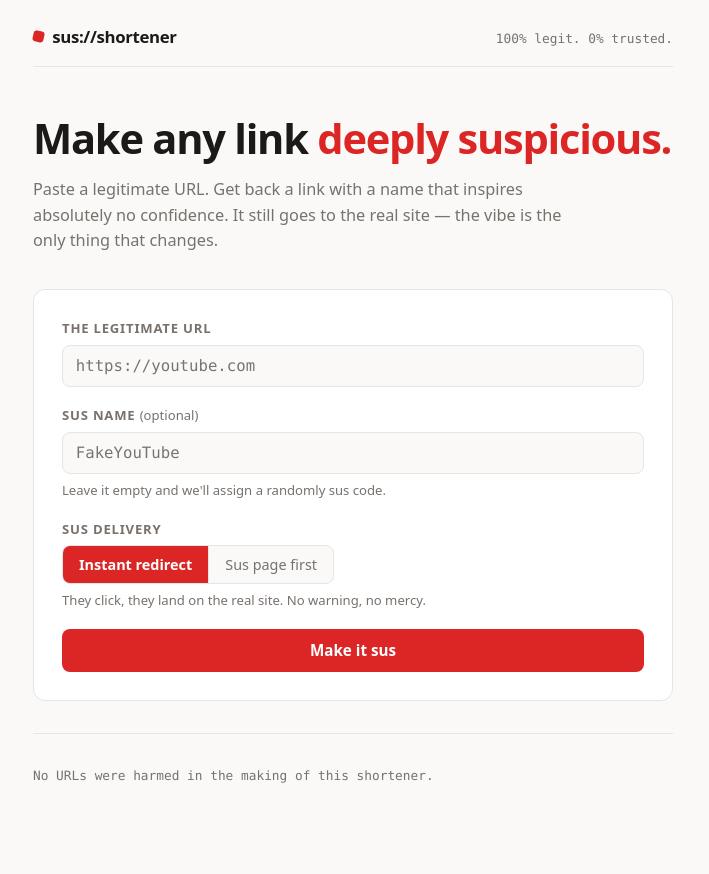
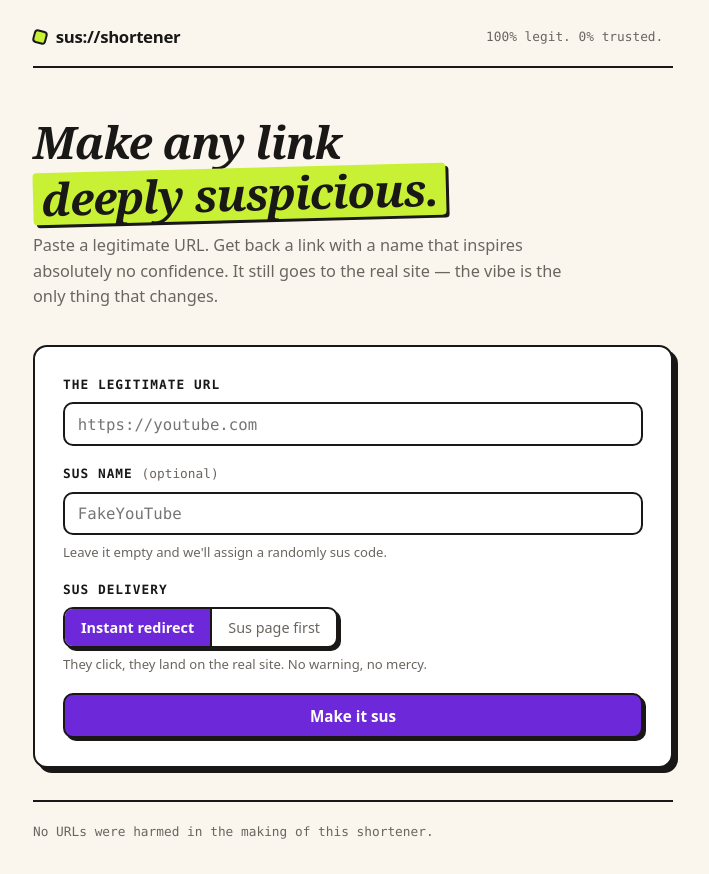
Before and after one commit to yemann2k39-jpg/sus-url-shortener, a Next.js app: page / in a window 1280 px wide. Shown: the whole page, without its empty margins (287-996 px from the left). Before the commit the page ends 818 px from the top, so only its background shows below. Built offline with nearby package versions, Linux system fonts and the light colour scheme.

Commit message:
TCK-7: freaky-friendly restyle - violet/lime neo-brutalist theme, CSS-only Ticket: TCK-7

```diff
--- a/app/globals.css
+++ b/app/globals.css
@@ -1,12 +1,22 @@
+/* ============================================================
+   Sus URL Shortener - "friendly freaky" theme
+   Paper base + electric violet + acid lime. Sticker cards,
+   hard ink shadows, editorial serif. Professional skeleton,
+   freaky clothes.
+   ============================================================ */
+
 :root {
-  --bg: #faf9f7;
+  --bg: #faf6ee;
   --card: #ffffff;
-  --ink: #1c1917;
-  --muted: #78716c;
-  --border: #e7e5e4;
-  --accent: #dc2626;
-  --accent-soft: #fef2f2;
+  --ink: #191817;
+  --muted: #6b6560;
+  --freak: #6d28d9;
+  --freak-deep: #5b21b6;
+  --pop: #c8f135;
+  --error: #c81e1e;
+  --border-ink: #191817;
   --mono: ui-monospace, "Cascadia Code", Consolas, "Courier New", monospace;
+  --display: Georgia, "Iowan Old Style", "Times New Roman", serif;
 }
 
 * {
@@ -33,6 +43,11 @@ body {
   line-height: 1.55;
 }
 
+::selection {
+  background: var(--pop);
+  color: var(--ink);
+}
+
 .page {
   max-width: 680px;
   margin: 0 auto;
@@ -46,28 +61,29 @@ body {
 
 .site-header {
   display: flex;
-  align-items: baseline;
+  align-items: center;
   justify-content: space-between;
   gap: 1rem;
   padding-bottom: 1rem;
-  border-bottom: 1px solid var(--border);
+  border-bottom: 2px solid var(--border-ink);
 }
 
 .wordmark {
   display: inline-flex;
   align-items: center;
-  gap: 0.5rem;
-  font-weight: 700;
+  gap: 0.55rem;
+  font-weight: 800;
   letter-spacing: -0.02em;
   font-size: 1.05rem;
 }
 
 .logo-dot {
-  width: 0.7rem;
-  height: 0.7rem;
-  border-radius: 3px;
-  background: var(--accent);
-  transform: rotate(12deg);
+  width: 14px;
+  height: 14px;
+  border-radius: 4px;
+  background: var(--pop);
+  border: 2px solid var(--border-ink);
+  transform: rotate(15deg);
   flex: none;
 }
 
@@ -77,6 +93,24 @@ body {
   font-family: var(--mono);
 }
 
+.tagline::after {
+  content: "▌";
+  color: var(--freak);
+  margin-left: 2px;
+  animation: blink 1.1s steps(1) infinite;
+}
+
+@keyframes blink {
+  0%,
+  49% {
+    opacity: 1;
+  }
+  50%,
+  100% {
+    opacity: 0;
+  }
+}
+
 /* ---------- hero ---------- */
 
 .hero {
@@ -84,15 +118,23 @@ body {
 }
 
 .hero h1 {
-  font-size: clamp(1.9rem, 5vw, 2.6rem);
+  font-family: var(--display);
+  font-style: italic;
+  font-size: clamp(2rem, 5.5vw, 2.8rem);
   line-height: 1.15;
-  letter-spacing: -0.03em;
+  letter-spacing: -0.02em;
   margin: 0 0 0.9rem;
 }
 
 .hero h1 em {
-  font-style: normal;
-  color: var(--accent);
+  font-style: italic;
+  display: inline-block;
+  background: var(--pop);
+  color: var(--ink);
+  padding: 0 0.18em;
+  border-radius: 4px;
+  box-shadow: 3px 3px 0 var(--border-ink);
+  transform: rotate(-1.5deg);
 }
 
 .lede {
@@ -102,31 +144,15 @@ body {
   font-size: 1.02rem;
 }
 
-/* ---------- cards ---------- */
+/* ---------- cards (sticker style) ---------- */
 
 .card {
   background: var(--card);
-  border: 1px solid var(--border);
-  border-radius: 12px;
+  border: 2px solid var(--border-ink);
+  border-radius: 14px;
   padding: 1.5rem;
   margin-top: 2rem;
-}
-
-.placeholder-card {
-  border-style: dashed;
-  text-align: center;
-  padding: 2.25rem 1.5rem;
-}
-
-.placeholder-title {
-  font-weight: 600;
-  margin: 0 0 0.35rem;
-}
-
-.placeholder-note {
-  color: var(--muted);
-  font-size: 0.9rem;
-  margin: 0;
+  box-shadow: 5px 5px 0 var(--border-ink);
 }
 
 /* ---------- create form ---------- */
@@ -145,12 +171,13 @@ body {
 .field label,
 .mode-field legend {
   display: block;
-  font-size: 0.82rem;
-  font-weight: 600;
+  font-size: 0.8rem;
+  font-weight: 700;
   text-transform: uppercase;
-  letter-spacing: 0.06em;
-  color: var(--muted);
-  margin-bottom: 0.4rem;
+  letter-spacing: 0.08em;
+  font-family: var(--mono);
+  color: var(--ink);
+  margin-bottom: 0.45rem;
   padding: 0;
 }
 
@@ -158,6 +185,7 @@ body {
   text-transform: none;
   letter-spacing: 0;
   font-weight: 400;
+  color: var(--muted);
 }
 
 .field input {
@@ -166,16 +194,16 @@ body {
   font-size: 0.98rem;
   font-family: var(--mono);
   color: var(--ink);
-  background: var(--bg);
-  border: 1px solid var(--border);
-  border-radius: 8px;
+  background: var(--card);
+  border: 2px solid var(--border-ink);
+  border-radius: 10px;
   outline: none;
-  transition: border-color 120ms ease, box-shadow 120ms ease;
+  transition: box-shadow 120ms ease, border-color 120ms ease;
 }
 
 .field input:focus {
-  border-color: var(--accent);
-  box-shadow: 0 0 0 3px var(--accent-soft);
+  border-color: var(--freak);
+  box-shadow: 0 0 0 4px rgba(200, 241, 53, 0.55);
 }
 
 .field-hint {
@@ -186,10 +214,11 @@ body {
 
 .segmented {
   display: inline-flex;
-  border: 1px solid var(--border);
-  border-radius: 8px;
+  border: 2px solid var(--border-ink);
+  border-radius: 10px;
   overflow: hidden;
-  background: var(--bg);
+  background: var(--card);
+  box-shadow: 3px 3px 0 var(--border-ink);
 }
 
 .seg {
@@ -204,13 +233,13 @@ body {
 }
 
 .seg + .seg {
-  border-left: 1px solid var(--border);
+  border-left: 2px solid var(--border-ink);
 }
 
 .seg.active {
-  background: var(--accent);
+  background: var(--freak);
   color: #fff;
-  font-weight: 600;
+  font-weight: 700;
 }
 
 /* ---------- buttons ---------- */
@@ -218,67 +247,82 @@ body {
 .btn {
   font-family: inherit;
   font-size: 0.95rem;
-  border-radius: 8px;
+  border-radius: 10px;
   padding: 0.65rem 1.2rem;
   cursor: pointer;
-  border: 1px solid transparent;
-  transition: background 120ms ease, border-color 120ms ease;
+  border: 2px solid var(--border-ink);
+  box-shadow: 3px 3px 0 var(--border-ink);
+  transition: transform 120ms ease, box-shadow 120ms ease,
+    background 120ms ease, color 120ms ease;
 }
 
 .btn:disabled {
-  opacity: 0.6;
+  opacity: 0.55;
   cursor: wait;
 }
 
+.btn:hover:not(:disabled) {
+  transform: translate(-2px, -2px);
+  box-shadow: 5px 5px 0 var(--border-ink);
+}
+
+.btn:active:not(:disabled) {
+  transform: translate(2px, 2px);
+  box-shadow: 0 0 0 var(--border-ink);
+}
+
 .btn-primary {
-  background: var(--accent);
+  background: var(--freak);
   color: #fff;
-  font-weight: 600;
+  font-weight: 700;
   width: 100%;
 }
 
 .btn-primary:hover:not(:disabled) {
-  background: #b91c1c;
+  background: var(--freak-deep);
 }
 
 .btn-secondary {
   background: var(--card);
   color: var(--ink);
-  border-color: var(--border);
   flex: none;
 }
 
-.btn-secondary:hover {
-  border-color: var(--accent);
-  color: var(--accent);
+.btn-secondary:hover:not(:disabled) {
+  background: var(--pop);
 }
 
 .btn-ghost {
   background: transparent;
   color: var(--muted);
   border-color: transparent;
+  box-shadow: none;
   display: block;
   margin: 0.9rem auto 0;
 }
 
-.btn-ghost:hover {
-  color: var(--accent);
+.btn-ghost:hover:not(:disabled) {
+  color: var(--freak);
+  transform: none;
+  box-shadow: none;
 }
 
 /* ---------- messages ---------- */
 
 .notice {
-  background: var(--accent-soft);
-  border: 1px solid #fecaca;
+  background: var(--pop);
+  border: 2px solid var(--border-ink);
+  border-radius: 10px;
+  box-shadow: 3px 3px 0 var(--border-ink);
   color: var(--ink);
-  border-radius: 8px;
   padding: 0.6rem 0.8rem;
   font-size: 0.88rem;
   margin: 0 0 1rem;
 }
 
 .error-text {
-  color: var(--accent);
+  color: var(--error);
+  font-weight: 600;
   font-size: 0.88rem;
   margin: 0 0 1rem;
 }
@@ -292,11 +336,12 @@ body {
 }
 
 .result-kicker {
-  font-size: 0.82rem;
-  font-weight: 600;
+  font-size: 0.8rem;
+  font-weight: 700;
   text-transform: uppercase;
-  letter-spacing: 0.06em;
-  color: var(--accent);
+  letter-spacing: 0.1em;
+  font-family: var(--mono);
+  color: var(--freak);
   margin: 0 0 0.9rem;
 }
 
@@ -313,18 +358,19 @@ body {
   font-weight: 600;
   color: var(--ink);
   background: var(--bg);
-  border: 1px solid var(--border);
-  border-radius: 8px;
+  border: 2px solid var(--border-ink);
+  border-radius: 10px;
   padding: 0.65rem 0.8rem;
   text-decoration: none;
   overflow-wrap: anywhere;
   text-align: left;
   flex: 1;
   min-width: 0;
+  transition: background 120ms ease, color 120ms ease;
 }
 
 .result-link:hover {
-  border-color: var(--accent);
+  background: var(--pop);
 }
 
 .result-note {
@@ -336,8 +382,10 @@ body {
 .qr {
   display: block;
   margin: 0 auto 0.4rem;
-  border: 1px solid var(--border);
-  border-radius: 8px;
+  border: 2px solid var(--border-ink);
+  border-radius: 10px;
+  box-shadow: 3px 3px 0 var(--border-ink);
+  background: #fff;
 }
 
 /* ---------- sus interstitial + 404 ---------- */
@@ -359,20 +407,36 @@ body {
 
 .sus-badge {
   display: inline-block;
-  background: var(--accent);
-  color: #fff;
-  font-size: 0.72rem;
+  background: var(--pop);
+  color: var(--ink);
+  font-size: 0.74rem;
   font-weight: 700;
   text-transform: uppercase;
   letter-spacing: 0.12em;
+  font-family: var(--mono);
+  border: 2px solid var(--border-ink);
   border-radius: 999px;
-  padding: 0.3rem 0.8rem;
-  margin: 0 0 1rem;
+  box-shadow: 3px 3px 0 var(--border-ink);
+  padding: 0.32rem 0.85rem;
+  margin: 0 0 1.1rem;
+  transform: rotate(-2deg);
+  animation: wobble 2.6s ease-in-out infinite alternate;
+}
+
+@keyframes wobble {
+  from {
+    transform: rotate(-2deg);
+  }
+  to {
+    transform: rotate(2deg);
+  }
 }
 
 .sus-title {
-  font-size: 1.7rem;
-  letter-spacing: -0.02em;
+  font-family: var(--display);
+  font-style: italic;
+  font-size: 1.8rem;
+  letter-spacing: -0.01em;
   margin: 0 0 0.8rem;
 }
 
@@ -390,16 +454,32 @@ body {
   color: var(--muted);
   font-size: 0.78rem;
   font-family: var(--mono);
-  margin: 1rem 0 0;
+  margin: 1.1rem 0 0;
 }
 
 /* ---------- footer ---------- */
 
 .site-footer {
   margin-top: auto;
-  padding-top: 2rem;
-  border-top: 1px solid var(--border);
+  padding-top: 1.25rem;
+  border-top: 2px solid var(--border-ink);
   color: var(--muted);
   font-size: 0.8rem;
   font-family: var(--mono);
 }
+
+/* ---------- accessibility ---------- */
+
+:focus-visible {
+  outline: 3px solid var(--freak);
+  outline-offset: 2px;
+}
+
+@media (prefers-reduced-motion: reduce) {
+  *,
+  *::before,
+  *::after {
+    animation: none !important;
+    transition: none !important;
+  }
+}
```
